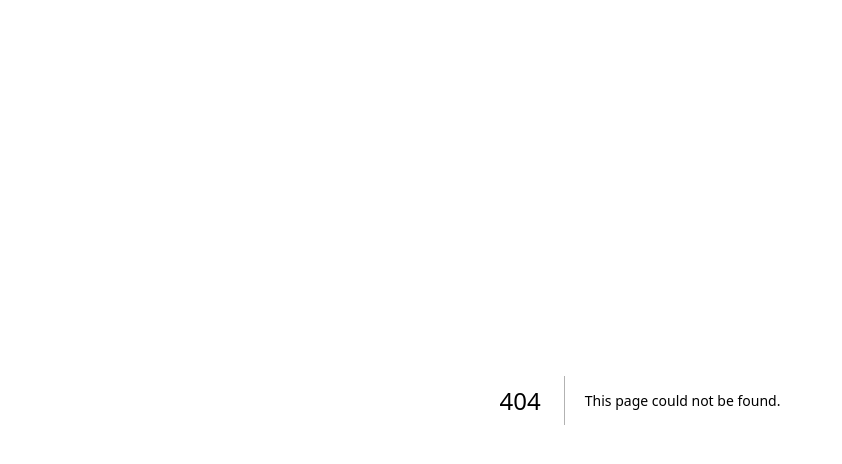
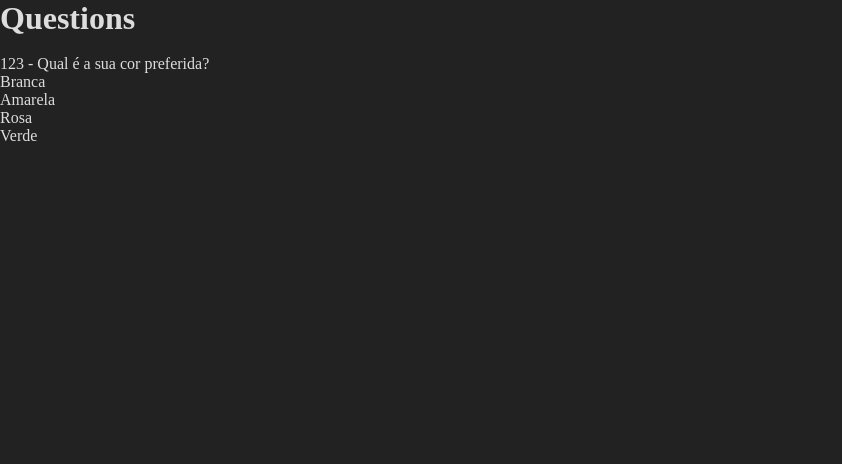
Before and after one commit to SamillyNunes/next_base, a Next.js app: page /question in a window 1280 px wide. Before the commit this address had no page. Shown: the top 464 px of the page, without its empty margins (0-842 px from the left). Built offline with nearby package versions, Linux system fonts and the light colour scheme.

Commit message:
api: integrating with pages

```diff
--- /dev/null
+++ b/src/pages/api/question/[id].js
@@ -0,0 +1,16 @@
+export default function question(req, res){
+    if(req.method==="GET"){
+        const id = req.query.id;
+
+        res.status(200).json({
+            id, //quando coloca so o valor, fica chave e valor "igual"
+            question: "Qual é a sua cor preferida?",
+            answers: [
+                'Branca', 'Amarela', 'Rosa', 'Verde'
+            ],
+        });
+    } else {
+        // 405 eh method not allowed
+        req.status(405).send();
+    }
+}
--- /dev/null
+++ b/src/pages/question.jsx
@@ -0,0 +1,38 @@
+import { useEffect } from "react";
+import { useState } from "react";
+
+export default function question(){
+    const [question, setQuestion] = useState(null);
+
+    useEffect(()=>{
+        fetch('http://localhost:3000/api/question/123')
+            .then(resp => resp.json())
+            .then(json => setQuestion(json));
+
+    },[]);
+
+    function renderAnswers(){
+        if(question){
+            return question.answers.map((a, index) => {
+                return <li key={index} > {a} </li>
+            });
+        }
+
+        return false;
+    }
+
+
+    return (
+        <div>
+            <h1>Questions</h1>
+            <br/>
+
+            <div>
+                <span> {question?.id} - {question?.question} </span>
+                <ul>
+                    {renderAnswers()}
+                </ul>
+            </div>
+        </div>
+    );
+}
```
